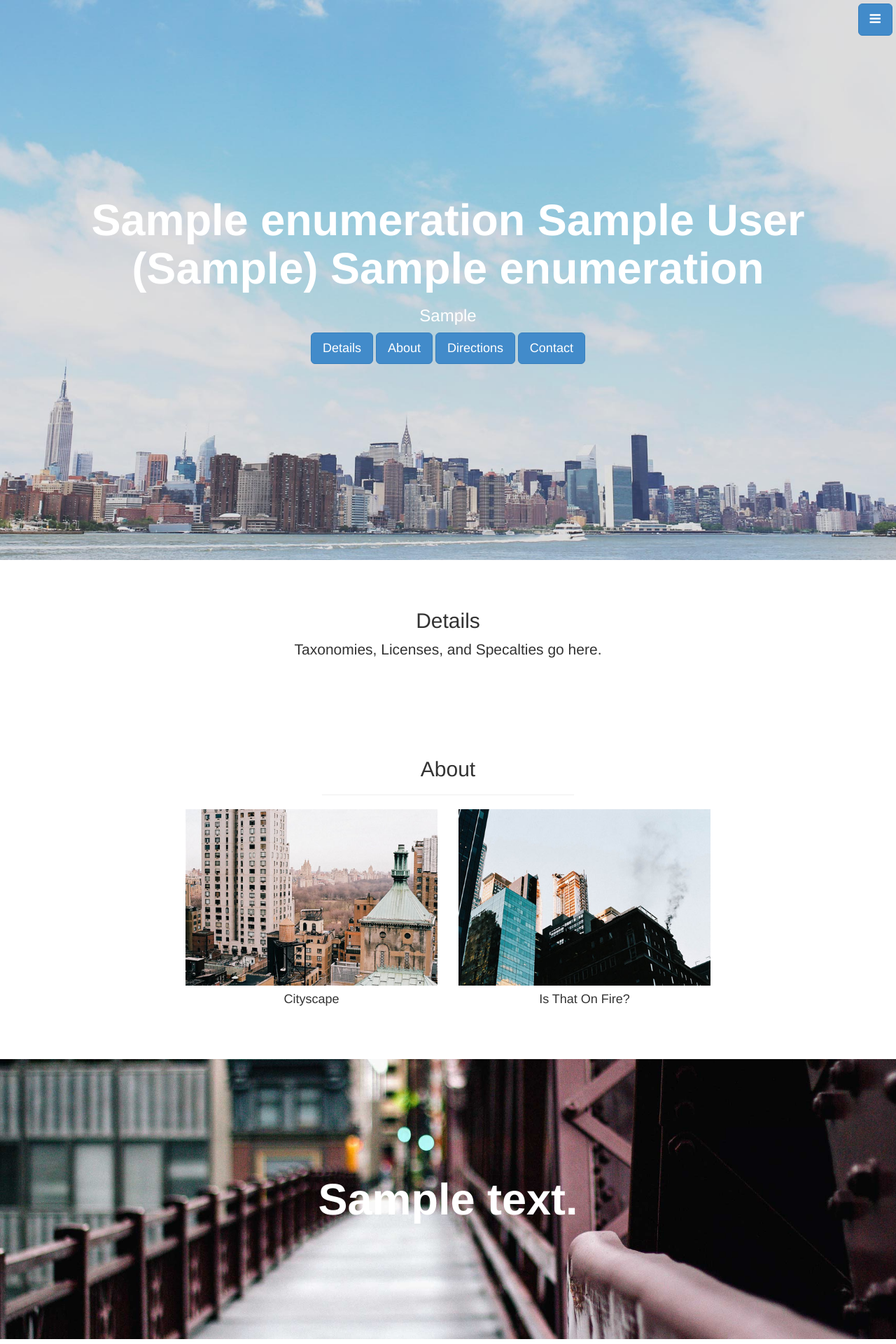
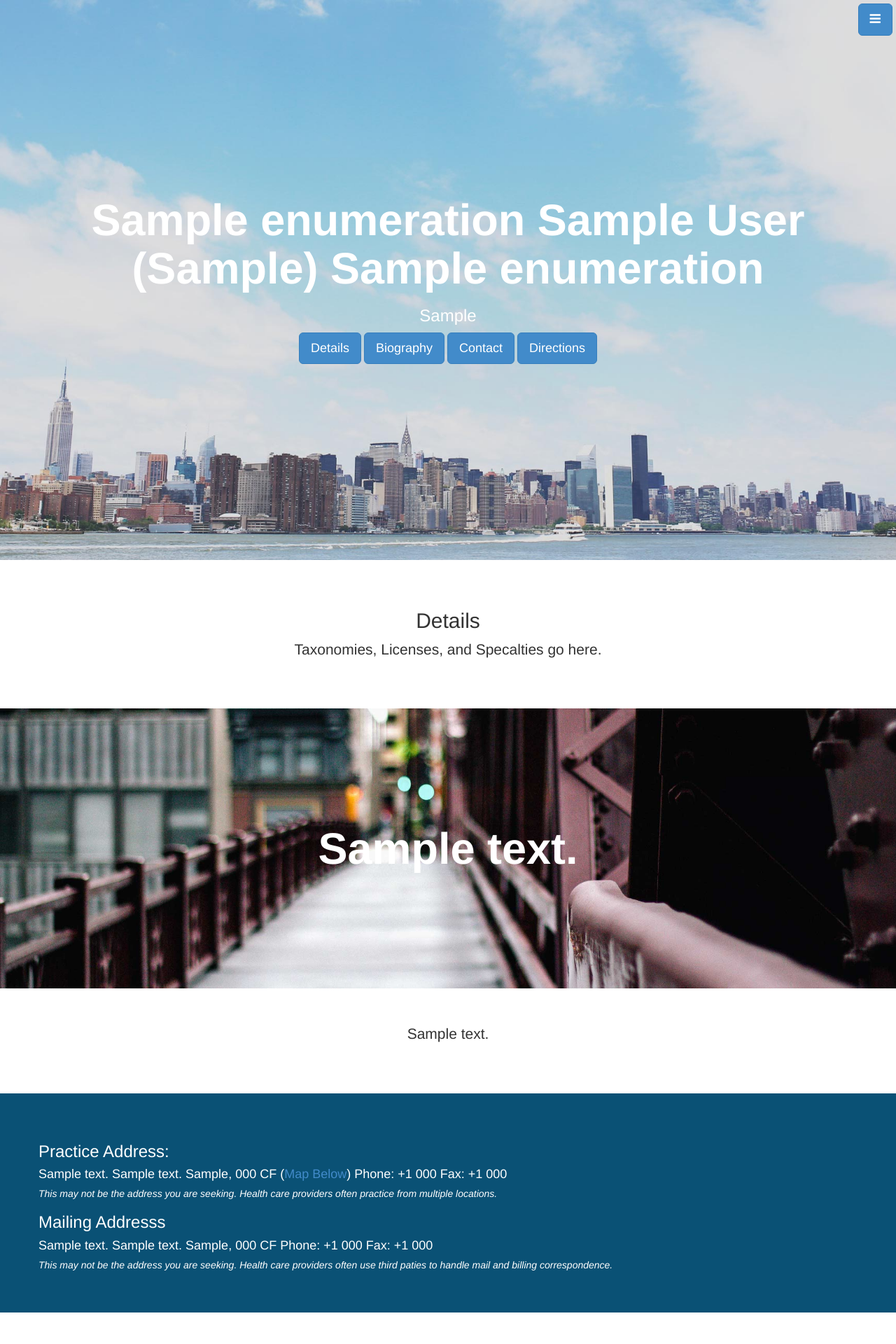
Before and after one commit to loranstefani/npi, a Django app: page /profile/000 in a window 1280 px wide. Shown: the top 1920 px of the page at 70% size. Run offline with Django 3.2, Linux system fonts and the light colour scheme; tables that the repository leaves empty hold one stand-in row (values such as "Sample post"); a map, chart or similar area stays blank; parts of the project's set-up code (start-up, migrations or seed data) failed here and were passed over; some libraries are stand-ins or nearby versions.

Commit message:
Front-end tweaks

```diff
--- a/apps/profilee/templates/stylish-portfolio.html
+++ b/apps/profilee/templates/stylish-portfolio.html
@@ -50,9 +50,12 @@
         <li class="sidebar-brand"><a href="http://startbootstrap.com">Start Bootstrap</a></li>
         <li><a href="#top">Home</a></li>
         <li><a href="#details">Details</a></li>
-        <li><a href="#about">About</a></li>
+        {% if enumeration.bio_headline != "" %}
+            <li><a href="#biography">Biography</a></li>
+        {% endif %}
+        <li><a href="#contact">Contact</a></li>
         <li><a href="#directions">Directions</a></li>
-        <li><a href="#contact">Contact</a></li>
+
         <li><a href="/enumerations/edit/{{enumeration.id}}">Edit</a></li>
 
       </ul>
@@ -65,9 +68,15 @@
         <h1>{{enumeration.name_prefix}} {{enumeration.name}} {{enumeration.name_suffix}}</h1>
         <h3>{{enumeration.credential }}</h3>
         <a href="#details" class="btn btn-default btn-lg btn-primary">Details</a>
-        <a href="#about" class="btn btn-default btn-lg btn-primary">About</a>
+
+        {% if enumeration.bio_headline != "" %}
+        <a href="#biography" class="btn btn-default btn-lg btn-primary">Biography</a>
+        {% endif %}
+
+        <a href="#contact" class="btn btn-default btn-lg btn-primary">Contact</a>
+
         <a href="#directions" class="btn btn-default btn-lg btn-primary ">Directions</a>
-        <a href="#contact" class="btn btn-default btn-lg btn-primary">Contact</a>
+
       </div>
     </div>
     <!-- /Full Page Image Header Area -->
@@ -79,7 +88,7 @@
 
 
 
-    <!-- Intro -->
+    <!-- Details -->
     <div id="details" class="intro">
       <div class="container">
         <div class="row">
@@ -90,51 +99,17 @@
         </div>
       </div>
     </div>
-    <!-- /Intro -->
+    <!-- /Details -->
 
 
 
 
 
 
-
-
-
-
-
-
-    <!-- Portfolio -->
-    <div id="about" class="portfolio">
-      <div class="container">
-        <div class="row">
-          <div class="col-md-4 col-md-offset-4 text-center">
-            <h2>About</h2>
-            <hr>
-          </div>
-        </div>
-        <div class="row">
-          <div class="col-md-4 col-md-offset-2 text-center">
-            <div class="portfolio-item">
-              <a href="#"><img class="img-portfolio img-responsive" src="{{ STATIC_URL }}stylish-portfolio/img/portfolio-1.jpg"></a>
-              <h4>Cityscape</h4>
-            </div>
-          </div>
-          <div class="col-md-4 text-center">
-            <div class="portfolio-item">
-              <a href="#"><img class="img-portfolio img-responsive" src="{{ STATIC_URL }}stylish-portfolio/img/portfolio-2.jpg"></a>
-              <h4>Is That On Fire?</h4>
-            </div>
-          </div>
-        </div>
-
-
-        </div>
-      </div>
-    </div>
-    <!-- /Portfolio -->
+{% if enumeration.bio_headline != "" %}
 
    <!-- Callout -->
-    <div class="callout">
+    <div id="biography" class="callout">
       <div class="vert-text">
         <h1>{{enumeration.bio_headline}}</h1>
       </div>
@@ -154,7 +129,7 @@
     </div>
     <!-- /Extended bio -->
 
-
+{% endif %}
 
 
 
@@ -165,12 +140,31 @@
     <div id="contact" class="call-to-action">
       <div class="container">
         <div class="row">
-          <div class="col-md-6 col-md-offset-3 text-center">
-              <h3>Hours of Operation: {{enumeration.hours_of_operation}}</h3>
-              <h3>Mailing Address: {{enumeration.mailing_address}}</h3>
-              <h3>Primary Practice Address: {{enumeration.location_address}}</h3>
+          <h3>Practice Address:</h3>
+          <h4>
+            {{ enumeration.location_address }} (<a href="#directions">Map Below</a>)
+            Phone: +1 {{ enumeration.location_address.us_telephone_number}}
+            Fax: +1 {{ enumeration.location_address.us_fax_number}}
+          </h4>
 
-          </div>
+          <h5>
+            <em>This may not be the address you are seeking. Health
+            care providers often practice from multiple locations.
+            </em>
+          </h5>
+
+          <h3>Mailing Addresss</h3>
+
+          <h4>{{ enumeration.mailing_address }}
+                Phone: +1 {{ enumeration.location_address.us_telephone_number}}
+                Fax: +1 {{ enumeration.location_address.us_fax_number}}
+          </h4>
+
+          <h5>
+            <em>This may not be the address you are seeking. Health
+            care providers often use third paties to handle mail and billing correspondence.
+            </em>
+        </h5>
         </div>
       </div>
     </div>
@@ -184,14 +178,14 @@
     </div>
     <!-- /Map -->
 
-    {% if enumeration.driving_directions %}
-
     <!-- Additional Directions -->
     <div class="call-to-action">
       <div class="container">
         <div class="row">
           <div class="col-md-6 col-md-offset-3 text-center">
-            <h3>{{enumeration.driving_directions}}</h3>
+            <h3>This may not be the address you are seeking. Health
+          care providers often practice from multiple locations and CMS may not
+          have the latest information on file within NPPES.</h3>
 
 
           </div>
@@ -199,7 +193,7 @@
       </div>
     </div>
     <!-- /Additional Directions-->
-    {% endif %}
+
 
 
     <!-- Footer -->
```
